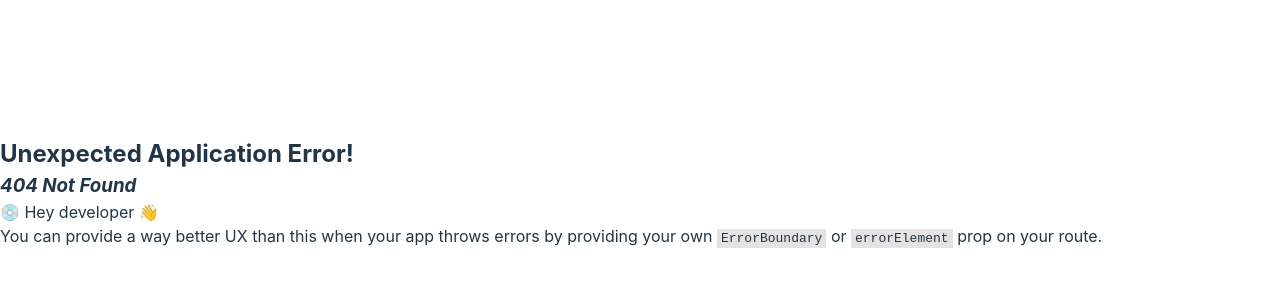
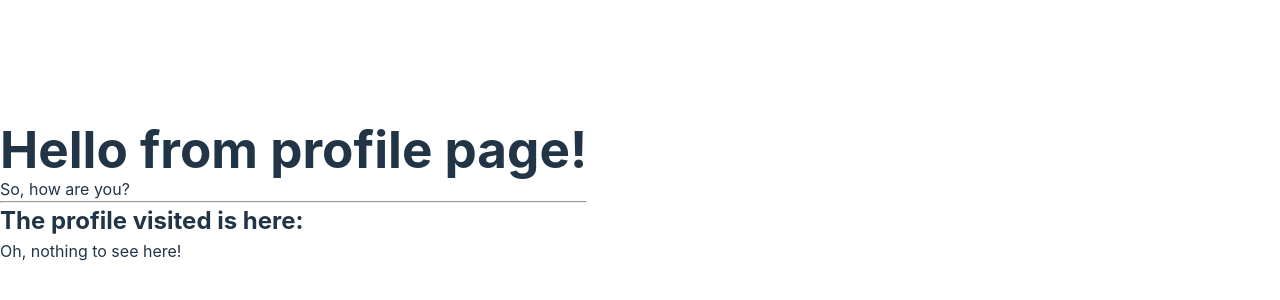
Before and after one commit to cpxx9/odin-react-app, a React (Vite) app: page /profile/1 in a window 1280 px wide. Before the commit this address had no page. Shown: the part 208-508 px from the top of the page. Built offline with nearby package versions, Linux system fonts and the light colour scheme.

Commit message:
routes separate file now

```diff
--- /dev/null
+++ b/src/components/DefaultProfile.jsx
@@ -0,0 +1,5 @@
+const DefaultProfile = () => {
+  return <p>Oh, nothing to see here!</p>;
+};
+
+export default DefaultProfile;
--- /dev/null
+++ b/src/components/ErrorPage.jsx
@@ -0,0 +1,14 @@
+import { Link } from 'react-router-dom';
+
+const ErrorPage = () => {
+  return (
+    <div>
+      <h1>Oh no, this page doesn&apos;t exist!</h1>
+      <Link to="/">
+        You can go back to the home page by clicking here, though!
+      </Link>
+    </div>
+  );
+};
+
+export default ErrorPage;
--- /dev/null
+++ b/src/components/Popeye.jsx
@@ -0,0 +1,12 @@
+import { Link } from 'react-router-dom';
+
+const Popeye = () => {
+  return (
+    <>
+      <p>Hi, I am Popeye! I love to eat Spinach!</p>
+      <Link to="/">Click here to go back</Link>
+    </>
+  );
+};
+
+export default Popeye;
--- a/src/components/Profile.jsx
+++ b/src/components/Profile.jsx
@@ -1,8 +1,24 @@
+import { useParams } from 'react-router-dom';
+import DefaultProfile from './DefaultProfile';
+import Spinach from './Spinach';
+import Popeye from './Popeye';
+
 const Profile = () => {
+  const name = useParams();
+
   return (
     <div>
       <h1>Hello from profile page!</h1>
       <p>So, how are you?</p>
+      <hr />
+      <h2>The profile visited is here:</h2>
+      {name === 'popeye' ? (
+        <Popeye />
+      ) : name === 'spinach' ? (
+        <Spinach />
+      ) : (
+        <DefaultProfile />
+      )}
     </div>
   );
 };
--- /dev/null
+++ b/src/components/Spinach.jsx
@@ -0,0 +1,12 @@
+import { Link } from 'react-router-dom';
+
+const Spinach = () => {
+  return (
+    <>
+      <p>Hi, I am Spinach! Popeye loves to eat me!</p>
+      <Link to="/">Click here to go back</Link>
+    </>
+  );
+};
+
+export default Spinach;
--- /dev/null
+++ b/src/routes.jsx
@@ -0,0 +1,17 @@
+import App from './App';
+import Profile from './components/Profile';
+import ErrorPage from './components/ErrorPage';
+
+const routes = [
+  {
+    path: '/',
+    element: <App />,
+    errorElement: <ErrorPage />,
+  },
+  {
+    path: 'profile/:name',
+    element: <Profile />,
+  },
+];
+
+export default routes;
```
Also changed, not shown: src/main.jsx (+3 -13 lines).
